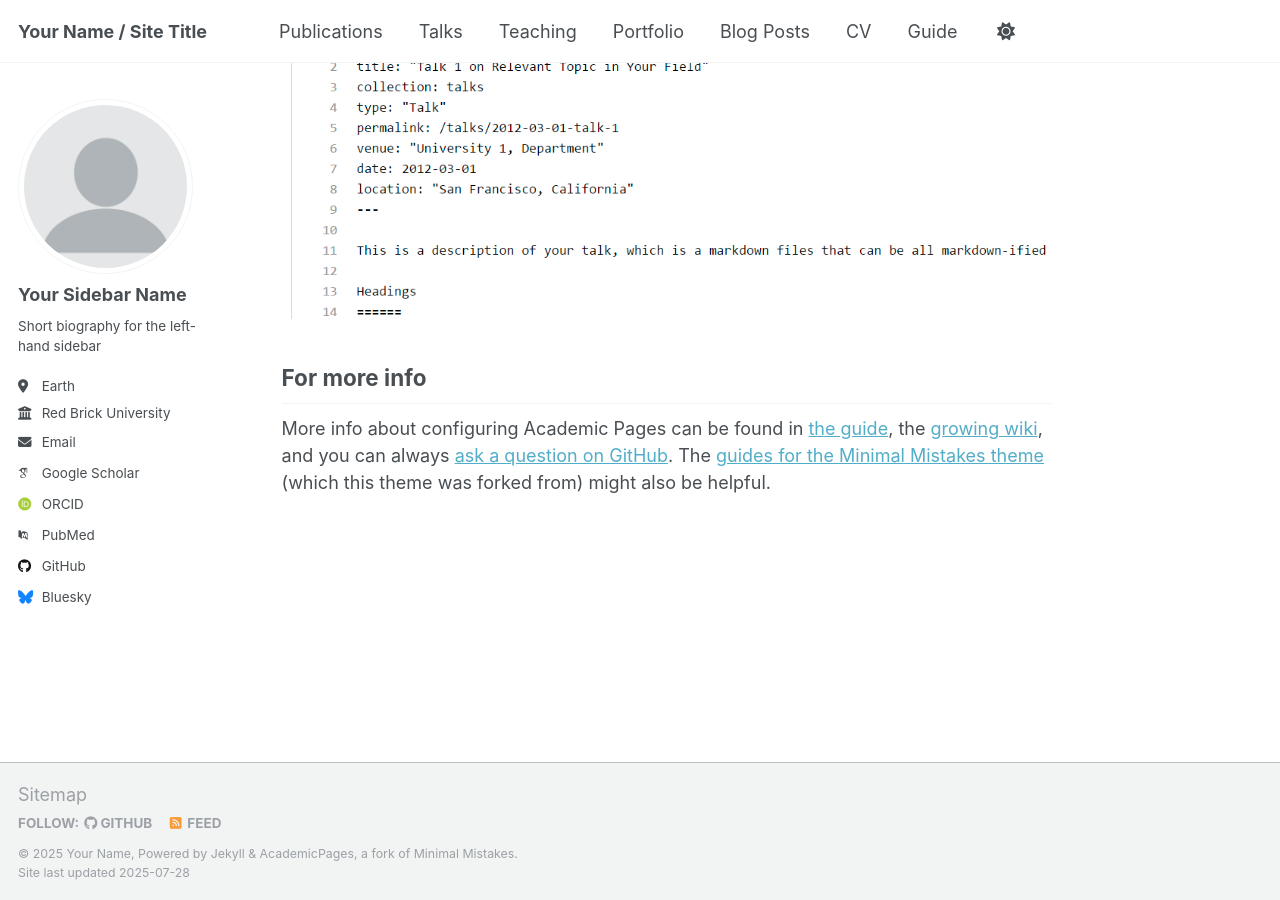
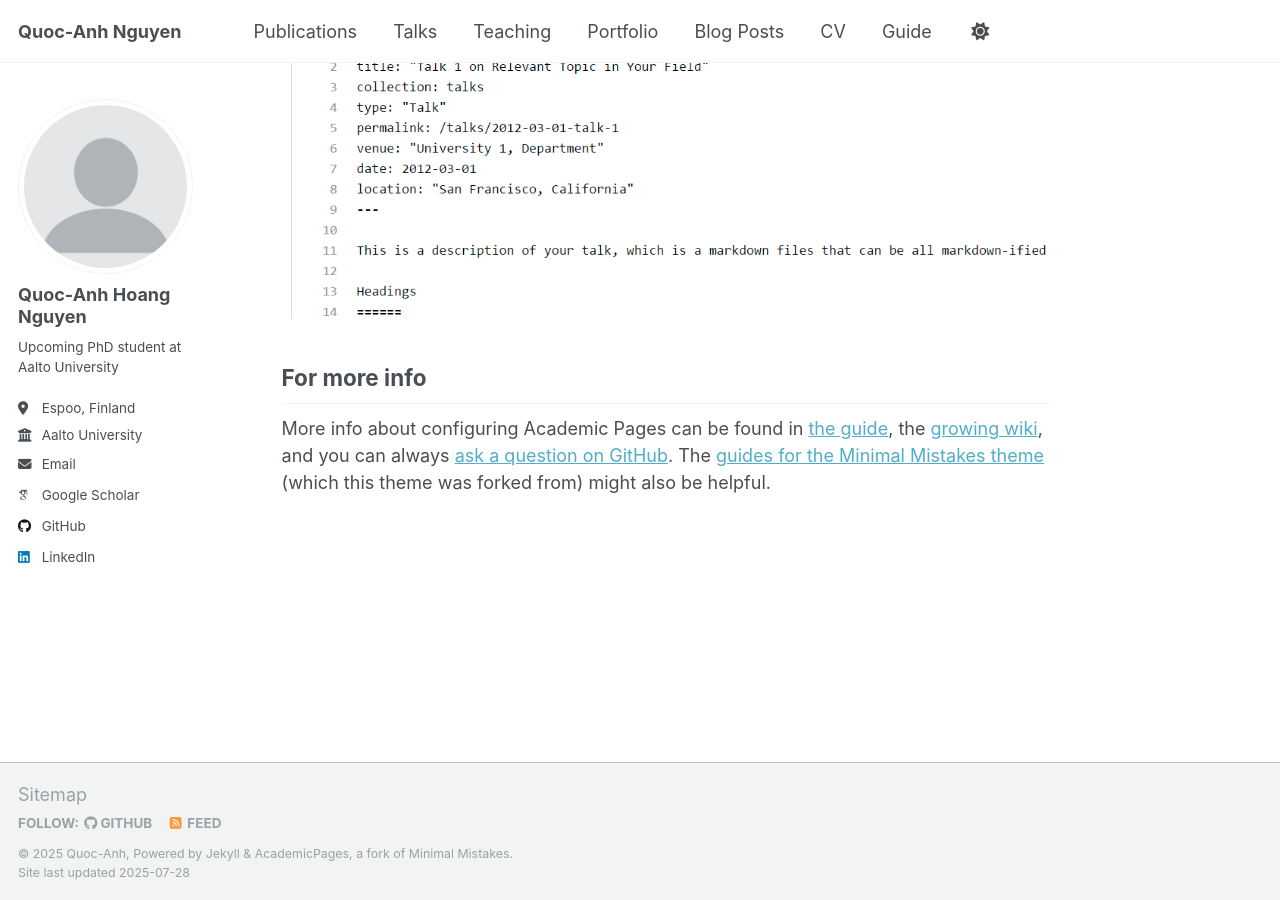
Before and after one commit to QuocAnh261100/QuocAnh261100.github.io, a Jekyll site: the page built from _pages/about.md, in a window 1280 px wide and 900 px high, scrolled down 2880 px. Built offline with Jekyll 4.4.1, drawn with Linux system fonts in a browser that asks for light colours; some web fonts are replaced; a script that is not in the unit is left out.

Commit message:
Initial push

```diff
--- a/_config.yml
+++ b/_config.yml
@@ -9,13 +9,13 @@
 # Basic Site Settings
 locale                   : "en-US"
 site_theme               : "default"
-title                    : "Your Name / Site Title"
+title                    : "Quoc-Anh Nguyen"
 title_separator          : "-"
-name                     : &name "Your Name"
-description              : &description "personal description"
-url                      : https://academicpages.github.io # the base hostname & protocol for your site e.g. "https://[your GitHub username].github.io" or if you already have some other page hosted on Github then use "https://[your GitHub username].github.io/[Your Repo Name]"
+name                     : &name "Quoc-Anh"
+description              : &description "personal description of Quoc-Anh Nguyen"
+url                      : https://quocanh261100.github.io/ # the base hostname & protocol for your site e.g. "https://[your GitHub username].github.io" or if you already have some other page hosted on Github then use "https://[your GitHub username].github.io/[Your Repo Name]"
 baseurl                  : "" # the subpath of your site, e.g. "/blog"
-repository               : "academicpages/academicpages.github.io"
+repository               : "QuocAnh261100/QuocAnh261100.github.io"
 
 # Site Author - The following control what appear as part of the author content on the side bar.
 #               If a field is blank the icon and link will not appear, otherwise it will be shown.
@@ -23,22 +23,22 @@ repository               : "academicpages/academicpages.github.io"
 author:
   # Biographic information
   avatar           : "profile.png"
-  name             : "Your Sidebar Name"
+  name             : "Quoc-Anh Hoang Nguyen"
   pronouns         : # example: "she/her"
-  bio              : "Short biography for the left-hand sidebar"
-  location         : "Earth"
-  employer         : "Red Brick University"
+  bio              : "Upcoming PhD student at Aalto University"
+  location         : "Espoo, Finland"
+  employer         : "Aalto University"
   uri              : # URL
-  email            : "none@example.org"
+  email            : "nhquocanh@gmail.com"
 
   # Academic websites
   academia         : # URL
   arxiv            : # URL - Update with the correct link to your profile
-  googlescholar    : "https://scholar.google.com/citations?user=PS_CX0AAAAAJ"
+  googlescholar    : "https://scholar.google.com/citations?user=C5PiiH8AAAAJ&hl=en"
   impactstory      : # URL
-  orcid            : "http://orcid.org/yourorcidurl"
+  orcid            : # URL
   semantic         : # URL
-  pubmed           : "https://www.ncbi.nlm.nih.gov/pubmed/?term=john+snow"
+  pubmed           : # URL
   researchgate     : # URL
   scopus           : # URL
 
@@ -46,13 +46,13 @@ author:
   bitbucket        : # Username - Update with your username on the site
   codepen          : # Username
   dribbble         : # Username
-  github           : "academicpages"
+  github           : "QuocAnh261100"
   kaggle           : # Username
   stackoverflow    : # User number or user number and name (i.e., use "1" or "1/jeff-atwood")
 
   # Social media
   artstation       : # Username
-  bluesky          : "bsky.app" # Replace this with you Bluesky username
+  bluesky          : # Replace this with you Bluesky username
   facebook         : # Username
   flickr           : # Username
   foursquare       : # Username
@@ -61,7 +61,7 @@ author:
   keybase          : # Username
   instagram        : # Username
   lastfm           : # Username
-  linkedin         : # Username
+  linkedin         : "quoc-anh-h-955661120"
   mastodon         : # URL
   medium           : # URL
   pinterest        : # Username
```
